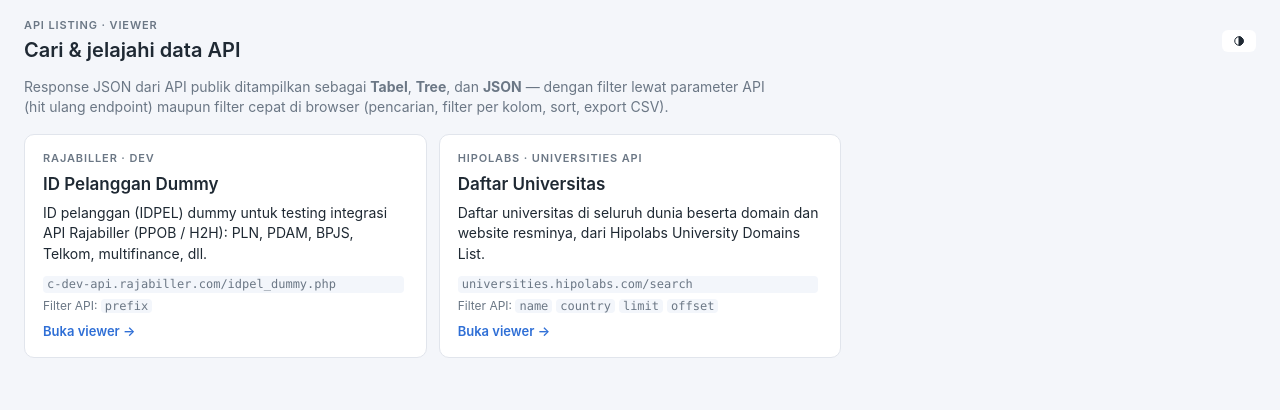
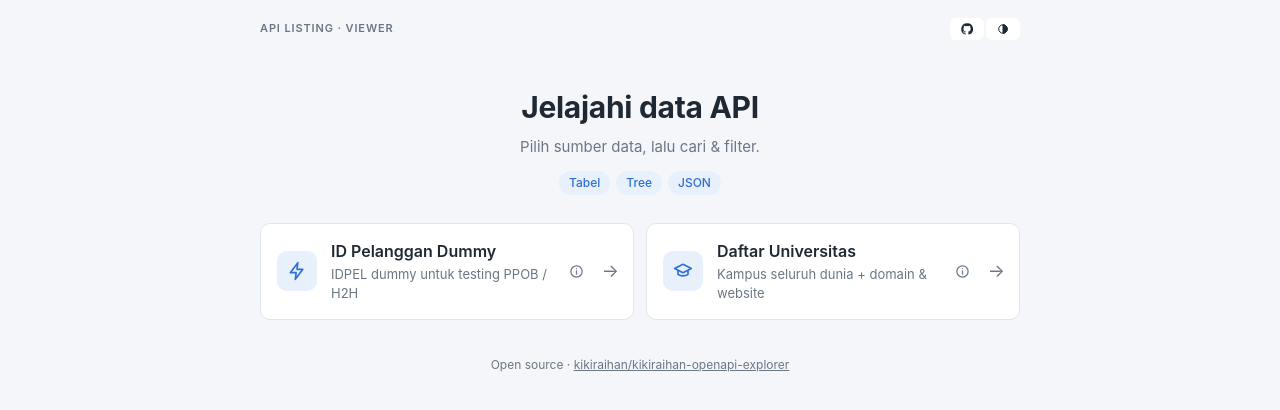
Before and after one commit to kikiraihan/kikiraihan-openapi-explorer, a Vue app: page / in a window 1280 px wide. Shown: the top 410 px of the page. Built offline with nearby package versions, Linux system fonts and the light colour scheme.

Commit message:
Halaman awal lebih simpel: hero singkat, kartu ringkas + tooltip detail, link GitHub
Co-Authored-By: Claude Opus 5.5 <noreply@anthropic.com>
Claude-Session: https://claude.ai/code/session_015NzEwBLfzmSvWcCvyBWH3r

```diff
--- a/src/Home.vue
+++ b/src/Home.vue
@@ -2,21 +2,37 @@
 import { ref, watchEffect } from 'vue';
 import { SOURCES } from './sources.js';
 import { loadTheme, THEME_KEY } from './store.js';
+import InfoTip from './components/InfoTip.vue';
+
+const GITHUB_URL = 'https://github.com/kikiraihan/kikiraihan-openapi-explorer';
 
 // deskripsi singkat per kartu (teks halaman awal saja, konfigurasi API tetap di sources.js)
+// - tagline : 1 baris yang langsung terlihat
+// - desc    : penjelasan lengkap, hanya tampil di tooltip (ⓘ)
 const cards = [
   {
     ...SOURCES.rajabiller,
+    icon: 'bolt',
+    tagline: 'IDPEL dummy untuk testing PPOB / H2H',
     desc: 'ID pelanggan (IDPEL) dummy untuk testing integrasi API Rajabiller (PPOB / H2H): PLN, PDAM, BPJS, Telkom, multifinance, dll.',
     endpoint: 'c-dev-api.rajabiller.com/idpel_dummy.php',
     filters: ['prefix'],
   },
   {
     ...SOURCES.universities,
+    icon: 'cap',
+    tagline: 'Kampus seluruh dunia + domain & website',
     desc: 'Daftar universitas di seluruh dunia beserta domain dan website resminya, dari Hipolabs University Domains List.',
     endpoint: 'universities.hipolabs.com/search',
     filters: ['name', 'country', 'limit', 'offset'],
   },
+];
+
+// fitur utama, ditampilkan sebagai chip kecil (detail di tooltip)
+const features = [
+  { label: 'Tabel', tip: 'Cari, filter per kolom, sort, export CSV' },
+  { label: 'Tree', tip: 'Kelompokkan data bertingkat' },
+  { label: 'JSON', tip: 'Response mentah dengan highlight' },
 ];
 
 // tema dipakai bersama dengan halaman viewer
@@ -33,33 +49,59 @@ function toggleTheme() {
 </script>
 
 <template>
-  <header class="page-head">
-    <div>
-      <div class="eyebrow">API LISTING · VIEWER</div>
-      <h1>Cari & jelajahi data API</h1>
-    </div>
+  <div class="home">
+    <header class="home-top">
+      <span class="eyebrow">API LISTING · VIEWER</span>
+      <div class="home-actions">
+        <a class="btn icon ghost" :href="GITHUB_URL" target="_blank" rel="noopener" data-tip="Lihat di GitHub" aria-label="GitHub">
+          <svg viewBox="0 0 24 24" width="16" height="16" fill="currentColor" aria-hidden="true">
+            <path d="M12 .5a11.5 11.5 0 0 0-3.64 22.41c.58.1.79-.25.79-.56v-2c-3.2.7-3.88-1.37-3.88-1.37-.52-1.33-1.28-1.69-1.28-1.69-1.05-.72.08-.7.08-.7 1.16.08 1.77 1.19 1.77 1.19 1.03 1.77 2.7 1.26 3.36.96.1-.75.4-1.26.73-1.55-2.55-.29-5.24-1.28-5.24-5.68 0-1.26.45-2.28 1.19-3.09-.12-.29-.52-1.46.11-3.05 0 0 .97-.31 3.17 1.18a11 11 0 0 1 5.77 0c2.2-1.49 3.17-1.18 3.17-1.18.63 1.59.23 2.76.11 3.05.74.81 1.19 1.83 1.19 3.09 0 4.41-2.69 5.38-5.26 5.67.41.36.78 1.06.78 2.14v3.17c0 .31.21.67.8.56A11.5 11.5 0 0 0 12 .5z" />
+          </svg>
+        </a>
         <button class="btn icon ghost" data-tip="Ganti tema" aria-label="Ganti tema" @click="toggleTheme">
           <svg viewBox="0 0 24 24" width="16" height="16" fill="none" stroke="currentColor" stroke-width="2">
             <circle cx="12" cy="12" r="8.5" /><path d="M12 3.5a8.5 8.5 0 0 1 0 17z" fill="currentColor" />
           </svg>
         </button>
+      </div>
     </header>
 
-  <p class="muted home-intro">
-    Response JSON dari API publik ditampilkan sebagai <b>Tabel</b>, <b>Tree</b>, dan <b>JSON</b> — dengan filter lewat parameter API
-    (hit ulang endpoint) maupun filter cepat di browser (pencarian, filter per kolom, sort, export CSV).
-  </p>
+    <section class="home-hero">
+      <h1>Jelajahi data API</h1>
+      <p class="muted">Pilih sumber data, lalu cari &amp; filter.</p>
+      <div class="home-chips">
+        <span v-for="f in features" :key="f.label" class="chip" :title="f.tip">{{ f.label }}</span>
+      </div>
+    </section>
 
     <div class="home-grid">
-    <a v-for="c in cards" :key="c.id" class="card home-card" :href="c.path">
-      <div class="eyebrow">{{ c.eyebrow }}</div>
-      <h2>{{ c.title }}</h2>
-      <p>{{ c.desc }}</p>
-      <div class="home-meta small muted">
+      <div v-for="c in cards" :key="c.id" class="card home-card">
+        <span class="home-icon" aria-hidden="true">
+          <svg v-if="c.icon === 'bolt'" viewBox="0 0 24 24" width="20" height="20" fill="none" stroke="currentColor" stroke-width="2" stroke-linejoin="round">
+            <path d="M13 2 4 14h7l-1 8 9-12h-7z" />
+          </svg>
+          <svg v-else viewBox="0 0 24 24" width="20" height="20" fill="none" stroke="currentColor" stroke-width="2" stroke-linejoin="round">
+            <path d="m2 9 10-5 10 5-10 5z" /><path d="M6 11v5c3 2.5 9 2.5 12 0v-5" />
+          </svg>
+        </span>
+        <div class="home-text">
+          <h2><a class="home-link" :href="c.path">{{ c.title }}</a></h2>
+          <p class="muted">{{ c.tagline }}</p>
+        </div>
+        <InfoTip class="home-info" align="right" :label="'Info ' + c.title">
+          <div>{{ c.desc }}</div>
+          <div class="home-meta">
             <code>{{ c.endpoint }}</code>
             <span>Filter API: <code v-for="f in c.filters" :key="f">{{ f }}</code></span>
           </div>
-      <span class="home-open">Buka viewer →</span>
-    </a>
+        </InfoTip>
+        <span class="home-arrow" aria-hidden="true">→</span>
+      </div>
+    </div>
+
+    <footer class="home-foot small muted">
+      Open source ·
+      <a :href="GITHUB_URL" target="_blank" rel="noopener">kikiraihan/kikiraihan-openapi-explorer</a>
+    </footer>
   </div>
 </template>
--- a/src/assets/style.css
+++ b/src/assets/style.css
@@ -308,12 +308,30 @@ td.rownum { color: var(--muted); text-align: right; width: 1%; white-space: nowr
 /* ---------- Halaman awal (daftar API) & link kembali ---------- */
 .back-link { display: inline-block; color: var(--muted); text-decoration: none; margin-bottom: 2px; }
 .back-link:hover { color: var(--primary); }
-.home-intro { max-width: 760px; margin: 0 0 16px; }
+.home { max-width: 760px; margin: 0 auto; }
+.home-top { display: flex; justify-content: space-between; align-items: center; }
+.home-actions { display: flex; gap: 2px; }
+.home-actions a.btn { color: var(--text); text-decoration: none; }
+.home-hero { text-align: center; padding: 44px 0 28px; }
+.home-hero h1 { font-size: 30px; font-weight: 700; letter-spacing: -.01em; }
+.home-hero p { margin: 6px 0 14px; font-size: 15px; }
+.home-chips { display: inline-flex; gap: 6px; }
+.chip { font-size: 12px; font-weight: 500; padding: 3px 10px; border-radius: 999px; background: var(--primary-soft); color: var(--primary); cursor: default; }
 .home-grid { display: grid; grid-template-columns: repeat(auto-fill, minmax(min(100%, 340px), 1fr)); gap: 12px; }
-.home-card { display: flex; flex-direction: column; gap: 6px; padding: 16px 18px; margin: 0; color: inherit; text-decoration: none; transition: border-color .15s, background .15s; }
-.home-card:hover, .home-card:focus-visible { border-color: var(--primary); background: var(--hover); }
-.home-card h2 { margin: 0; font-size: 17px; font-weight: 600; }
-.home-card p { margin: 0; }
-.home-meta { display: flex; flex-direction: column; gap: 4px; margin-top: auto; padding-top: 6px; }
+/* seluruh kartu bisa diklik lewat link yang "direntangkan" (::after), tombol ⓘ tetap di atasnya */
+.home-card { position: relative; display: flex; align-items: center; gap: 14px; padding: 16px 14px 16px 16px; margin: 0; transition: border-color .15s, background .15s, transform .15s; }
+.home-card:hover, .home-card:focus-within { border-color: var(--primary); background: var(--hover); }
+.home-card:hover .home-arrow { color: var(--primary); transform: translateX(3px); }
+.home-icon { flex: none; display: grid; place-items: center; width: 40px; height: 40px; border-radius: 10px; background: var(--primary-soft); color: var(--primary); }
+.home-text { flex: 1; min-width: 0; }
+.home-card h2 { margin: 0; font-size: 16px; font-weight: 600; }
+.home-card p { margin: 2px 0 0; font-size: 13px; }
+.home-link { color: inherit; text-decoration: none; outline: none; }
+.home-link::after { content: ""; position: absolute; inset: 0; border-radius: inherit; }
+.home-info { position: relative; z-index: 1; }
+.home-arrow { flex: none; color: var(--muted); font-size: 18px; transition: transform .15s, color .15s; }
+.home-meta { display: flex; flex-direction: column; gap: 4px; margin-top: 8px; color: var(--muted); }
 .home-meta code { margin-right: 4px; word-break: break-all; }
-.home-open { color: var(--primary); font-weight: 600; font-size: 13px; }
+.home-foot { text-align: center; margin-top: 36px; }
+.home-foot a { color: inherit; }
+.home-foot a:hover { color: var(--primary); }
```
Lines whose indentation alone changed are shown as unchanged.
